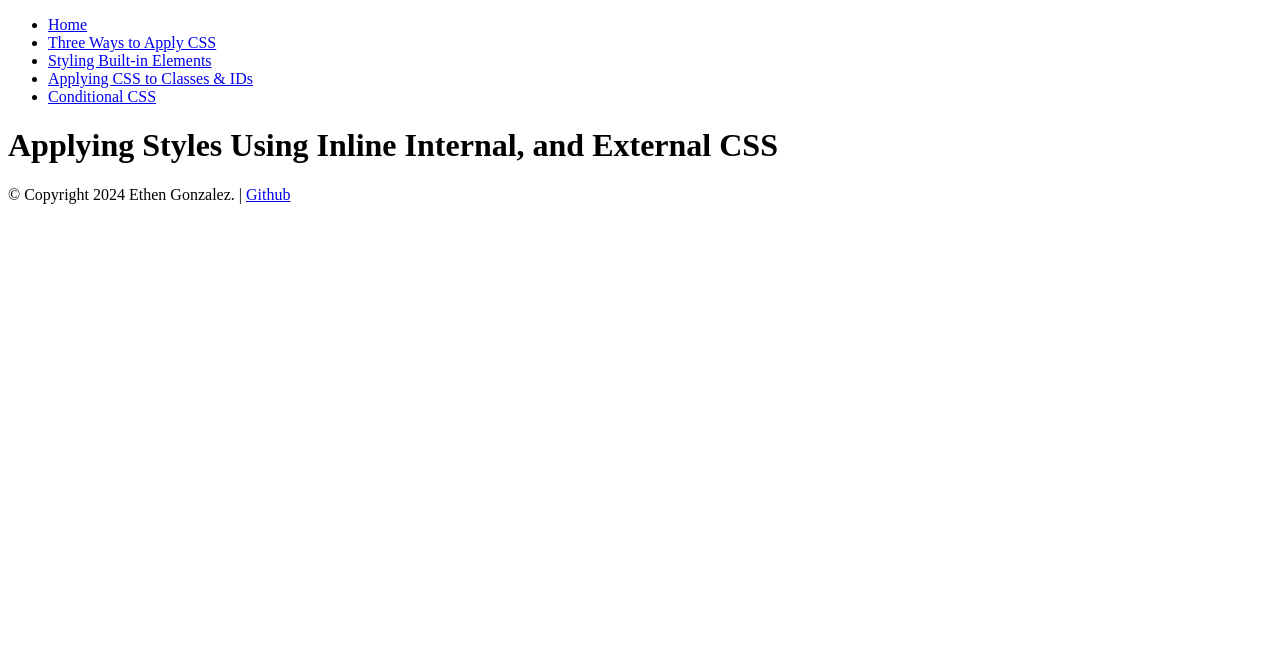
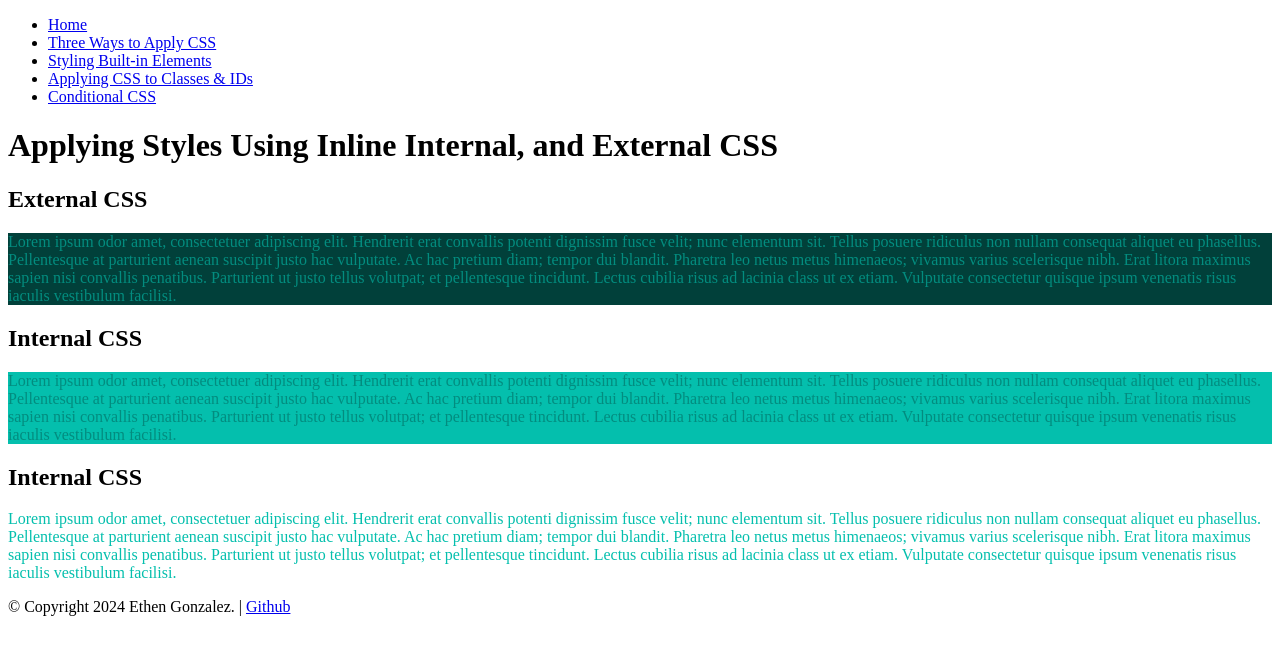
Before and after one commit to Gonz221978/COMP001A.LectureActivity5, a plain HTML site: page css-application.html in a window 1280 px wide. Drawn offline with Linux system fonts and the light colour scheme.

Commit message:
css-application and main-css

```diff
--- a/css-application.html
+++ b/css-application.html
@@ -3,7 +3,16 @@
 <head>
   <meta charset="utf-8">
   <title></title>
+  <!-- Method 1: External CSS Part 1 -->
   <link href="main.css" rel="stylesheet" />
+
+  <!-- Method 2: Internal CSS Part 1 -->
+  <style>
+    .internal-css{
+        color: #038c7f;
+        background-color: #04bfad;
+    }
+  </style>
 </head>
 <body>
  <header>
@@ -17,9 +26,23 @@
     </ul>
  </nav>
  <h1>Applying Styles Using Inline Internal, and External CSS</h1>
- </header>
+</header>
  <main>
-
+    <section>
+        <h2>External CSS</h2>
+        <!-- Method 1: External CSS Part 2 -->
+        <p class="external-css">Lorem ipsum odor amet, consectetuer adipiscing elit. Hendrerit erat convallis potenti dignissim fusce velit; nunc elementum sit. Tellus posuere ridiculus non nullam consequat aliquet eu phasellus. Pellentesque at parturient aenean suscipit justo hac vulputate. Ac hac pretium diam; tempor dui blandit. Pharetra leo netus metus himenaeos; vivamus varius scelerisque nibh. Erat litora maximus sapien nisi convallis penatibus. Parturient ut justo tellus volutpat; et pellentesque tincidunt. Lectus cubilia risus ad lacinia class ut ex etiam. Vulputate consectetur quisque ipsum venenatis risus iaculis vestibulum facilisi.</p>
+    </section>
+    <section>
+         <h2>Internal CSS</h2>
+        <!-- Method 2: Internal CSS Part 2 -->
+         <p class="internal-css">Lorem ipsum odor amet, consectetuer adipiscing elit. Hendrerit erat convallis potenti dignissim fusce velit; nunc elementum sit. Tellus posuere ridiculus non nullam consequat aliquet eu phasellus. Pellentesque at parturient aenean suscipit justo hac vulputate. Ac hac pretium diam; tempor dui blandit. Pharetra leo netus metus himenaeos; vivamus varius scelerisque nibh. Erat litora maximus sapien nisi convallis penatibus. Parturient ut justo tellus volutpat; et pellentesque tincidunt. Lectus cubilia risus ad lacinia class ut ex etiam. Vulputate consectetur quisque ipsum venenatis risus iaculis vestibulum facilisi.</p>
+         </section>
+    <section>
+        <h2>Internal CSS</h2>
+        <!-- Method 3: Inline CSS -->
+         <p style="color: #04BFAD;">Lorem ipsum odor amet, consectetuer adipiscing elit. Hendrerit erat convallis potenti dignissim fusce velit; nunc elementum sit. Tellus posuere ridiculus non nullam consequat aliquet eu phasellus. Pellentesque at parturient aenean suscipit justo hac vulputate. Ac hac pretium diam; tempor dui blandit. Pharetra leo netus metus himenaeos; vivamus varius scelerisque nibh. Erat litora maximus sapien nisi convallis penatibus. Parturient ut justo tellus volutpat; et pellentesque tincidunt. Lectus cubilia risus ad lacinia class ut ex etiam. Vulputate consectetur quisque ipsum venenatis risus iaculis vestibulum facilisi.</p>
+    </section>
  </main>
  <footer>
     <p>&copy; Copyright 2024 Ethen Gonzalez. |  <a href="https://github.com/Gonz221978" target="self">Github</a></p>
--- a/main.css
+++ b/main.css
@@ -0,0 +1,6 @@
+/* Note: CSS are applied from top to bottom. Last rule wins. #/
+/* Method 1: External CSS Part 3 */
+.external-css{
+    color: #038c7f; /* Teal text color */
+    background-color: #01403A; /* Dark teal background color */
+}
```
